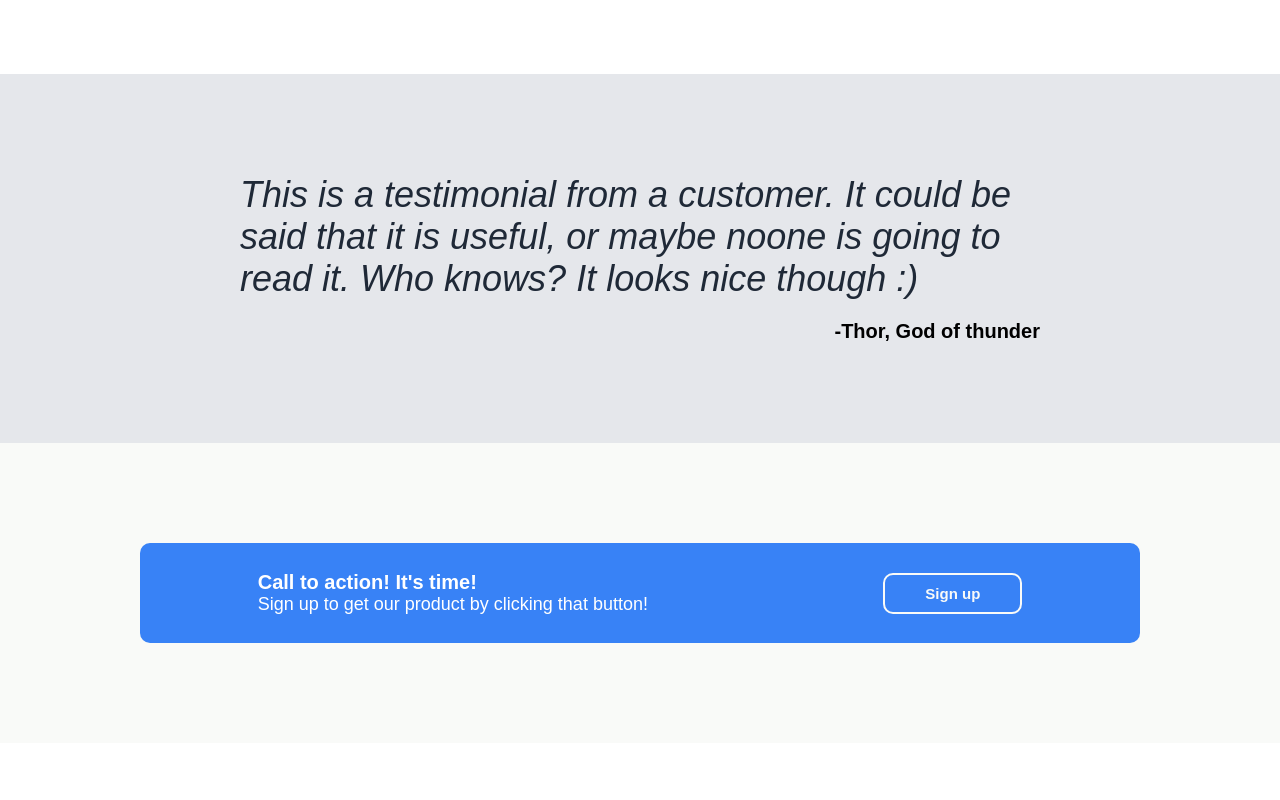
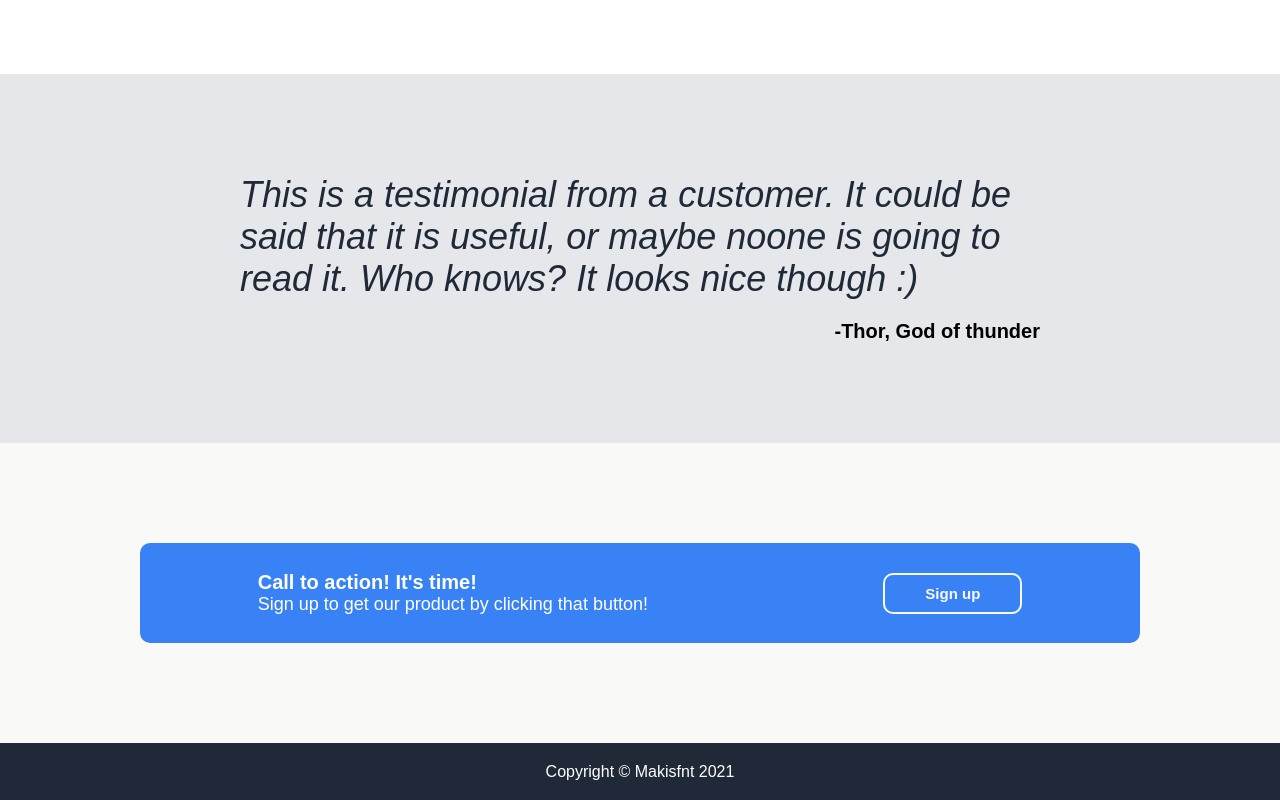
Before and after one commit to Makisfnt/landing-page, a plain HTML site: page index.html in a window 1280 px wide. Shown: the part 960-1760 px from the top of the page. Before the commit the page ends 1703 px from the top, so only its background shows below. Drawn offline with Linux system fonts and the light colour scheme.

Commit message:
Added footer

```diff
--- a/index.html
+++ b/index.html
@@ -108,7 +108,7 @@
     </div>
 
     <div class="footer">
-
+        Copyright &copy; Makisfnt 2021
 
     </div>
 </body>
--- a/styles.css
+++ b/styles.css
@@ -196,3 +196,13 @@ a {
     background-color: #3882F6;
     border: solid #F9FAF8 2px;
 }
+
+.footer {
+    background-color: #1F2937;
+    display: flex;
+    flex-shrink: 0;
+    justify-content: center;
+    align-items: center;
+    color: white;
+    height: 57px;
+}
```
